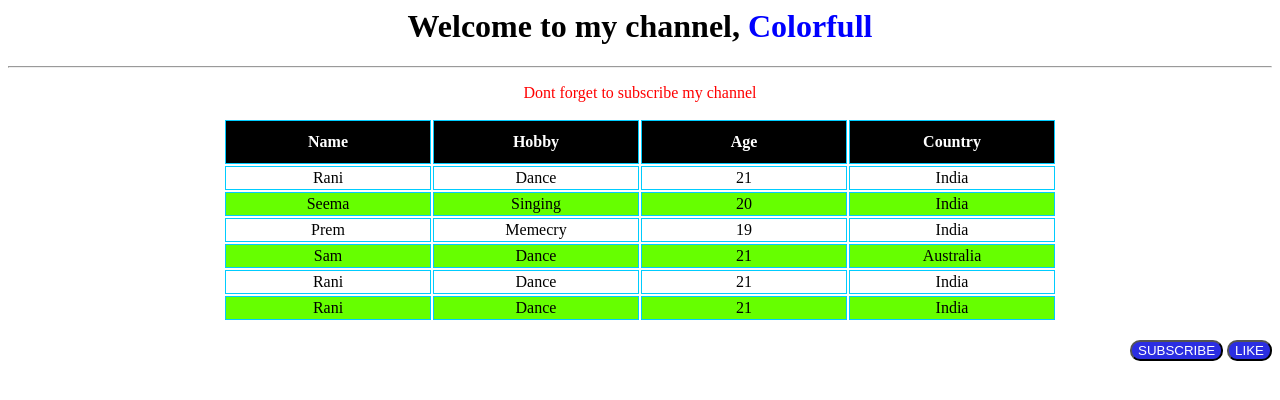
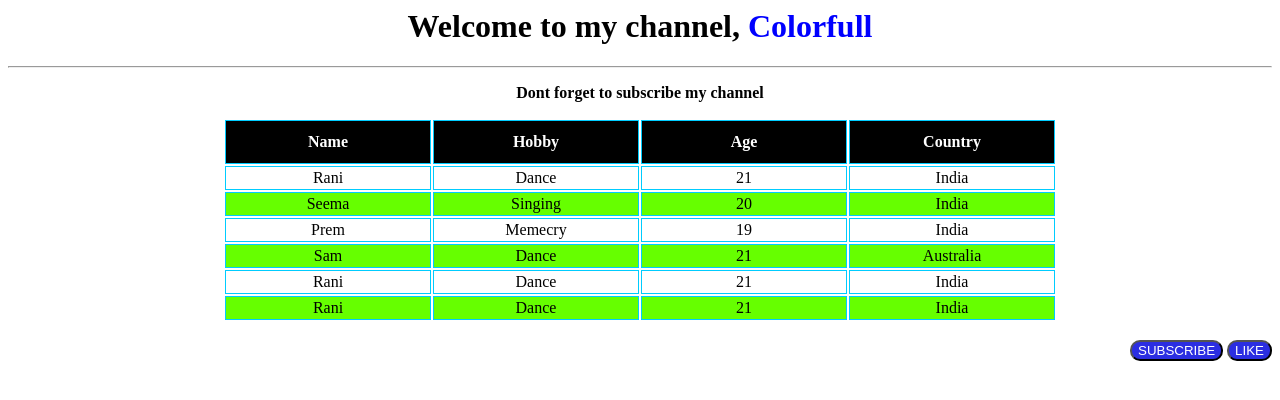
Before and after one commit to CodeHereOfficial/Snehal, an Angular app: page / in a window 1280 px wide. Shown: the top 400 px of the page. Built offline with nearby package versions, Linux system fonts and the light colour scheme.

Commit message:
2 files modified

```diff
--- a/src/app/colorfull1/colorfull1.component.css
+++ b/src/app/colorfull1/colorfull1.component.css
@@ -5,6 +5,10 @@ table {
 h1,
 p {
   text-align: center;
+}
+
+p {
+  font-weight: bold;
 }
 
 #format td,
--- a/src/app/colorfull1/colorfull1.component.html
+++ b/src/app/colorfull1/colorfull1.component.html
@@ -1,7 +1,7 @@
 <h1>Welcome to my channel, <b style="color: blue">Colorfull</b></h1>
 <hr />
 
-<p style="color:red">Dont forget to subscribe my channel</p>
+<p style="color:black">Dont forget to subscribe my channel</p>
 <table id="format">
   <tr>
     <th *ngFor="let column of headers">
```
